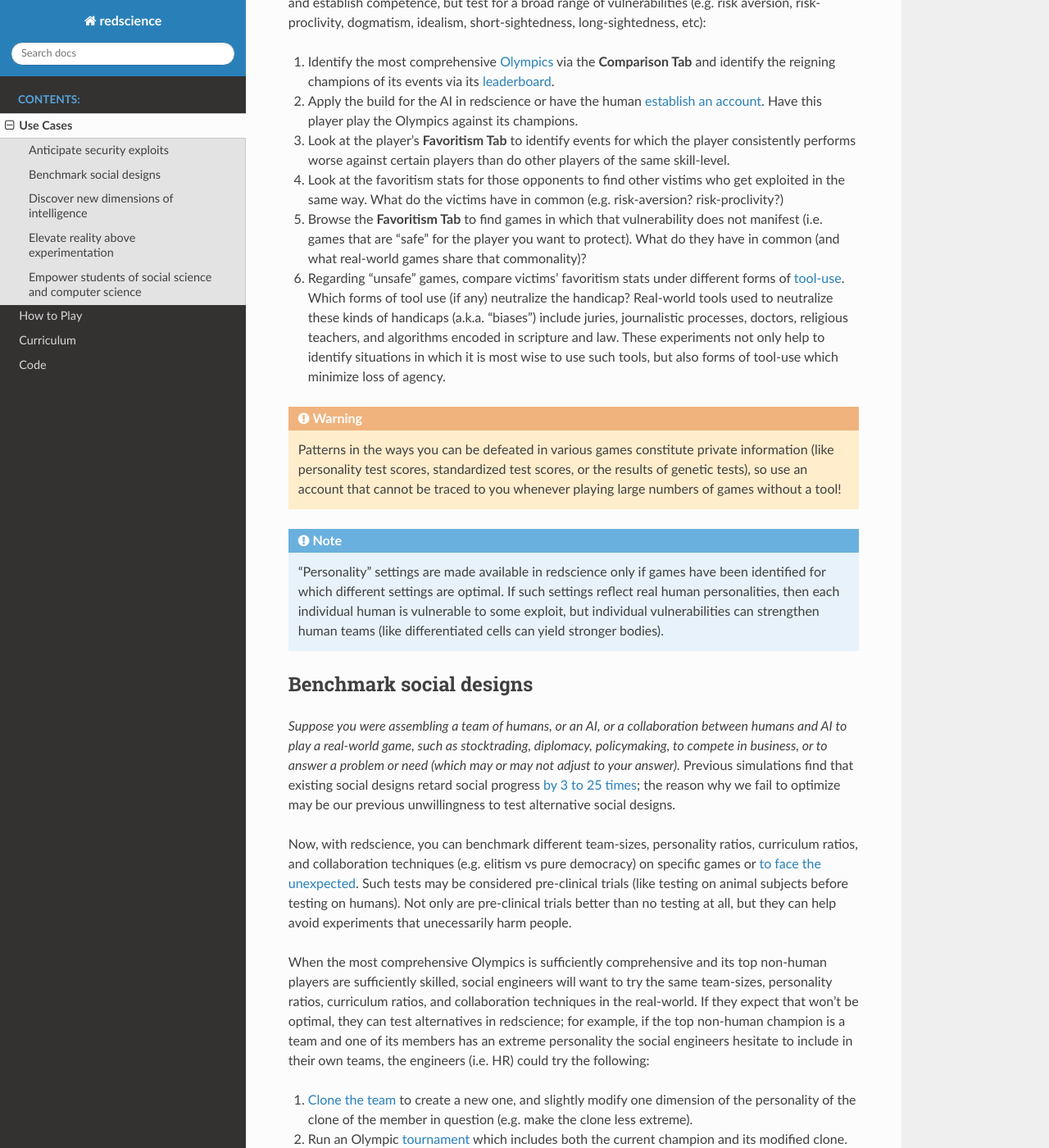
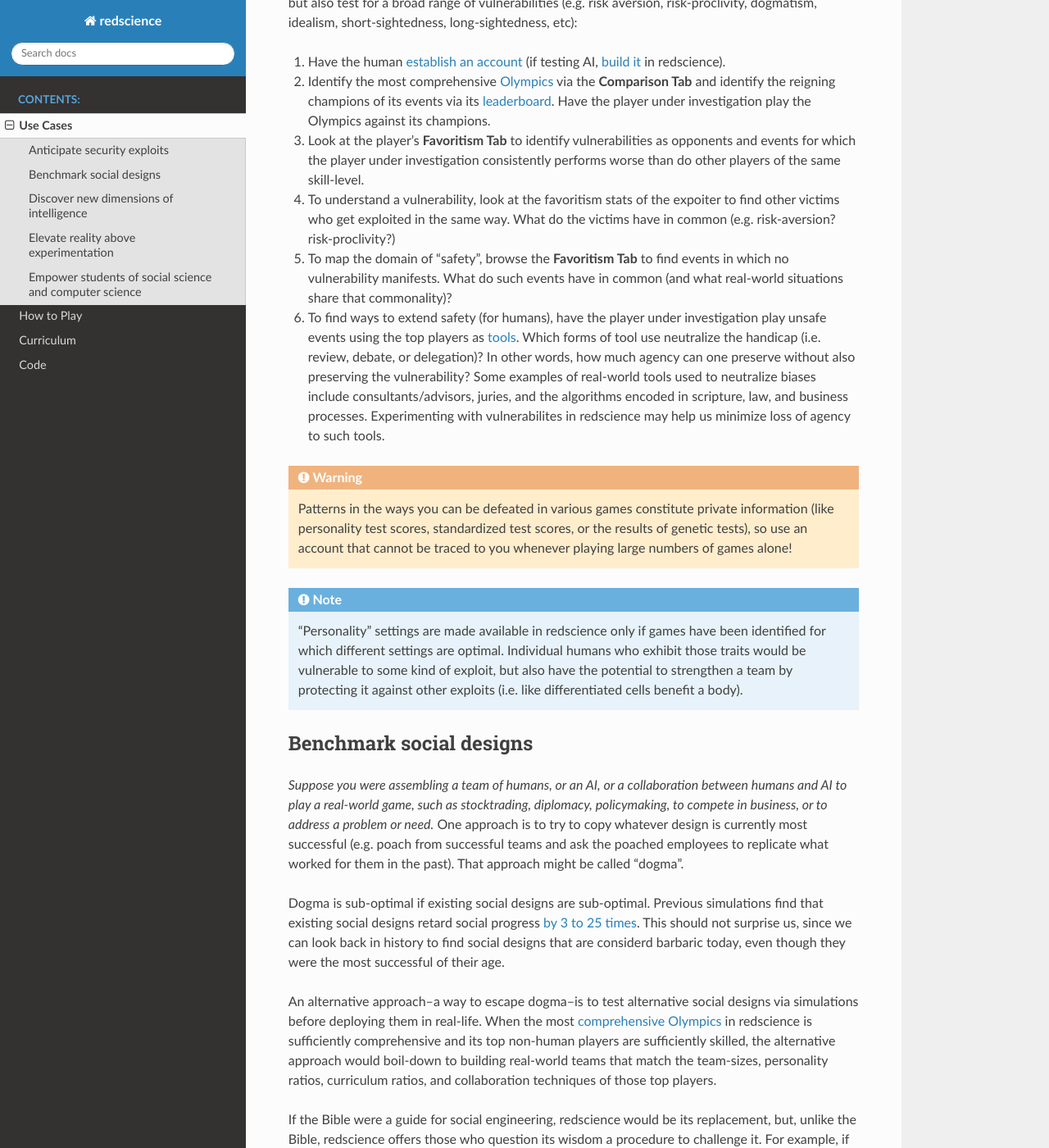
Before and after one commit to ChrisSantosLang/redscience, a Sphinx documentation site: the page built from docs/source/usecases.rst, in a window 1280 px wide and 1400 px high, scrolled down 440 px. Shown: the whole window at 82% size. Built offline with Sphinx 7.4.7 and the Read the Docs theme 2.0.0, drawn with Linux system fonts in a browser that asks for light colours; some of the changed text lies outside the part shown.

Commit message:
Update usecases.rst

```diff
--- a/docs/source/usecases.rst
+++ b/docs/source/usecases.rst
@@ -5,55 +5,54 @@
 ----------------------------
 
 *Suppose you were a developer assigned to deploy a new AI into the real world,
-or a parent/teacher trying to help a new human find their place in society.*
-You'd want to know in advance about any exploits to which that AI or person is
-vulnerable. *Or suppose you want to develop/establish your own ability (e.g.
-to win a social position).*
+or a parent/teacher trying to help a new human find their place in society.
+Or suppose you want to develop/establish your own ability (e.g. to win a social
+position).* You'd want to know in advance about any exploits to which that AI
+or person is vulnerable.
 
 Games are a time-tested method to develop/establish ability with logic and
-planning; newer games/players can extend gams to other abilities, such as
-social/political skills, trend-spotting/seting, an innovation. When the most
+planning, and can do the same with other kinds of ability, such as
+social/political skills, trend-spotting/setting, and innovation. When the most
 comprehensive Olympics is sufficiently comprehensive and its top players are
 sufficiently skilled, playing against them will not only teach and establish
-competence, but test for a broad range of vulnerabilities (e.g. risk aversion,
+competence, but also test for a broad range of vulnerabilities (e.g. risk aversion,
 risk-proclivity, dogmatism, idealism, short-sightedness, long-sightedness, etc):
 
+#. Have the human :doc:`establish an account <player>` (if testing AI,
+   :doc:`build it<playerfactory>` in redscience).
 #. Identify the most comprehensive :doc:`Olympics <tournament>` via the
    **Comparison Tab** and identify the reigning champions of its events via its
-   :doc:`leaderboard <game>`.
-#. Apply the build for the AI in redscience or have the human
-   :doc:`establish an account <player>`. Have this player play the Olympics
+   :doc:`leaderboard <game>`. Have the player under investigation play the Olympics
    against its champions.
-#. Look at the player’s **Favoritism Tab** to identify events for which the player
-   consistently performs worse against certain players than do other players of the
-   same skill-level.
-#. Look at the favoritism stats for those opponents to find other vistims who
-   get exploited in the same way. What do the victims have in common
-   (e.g. risk-aversion? risk-proclivity?)
-#. Browse the **Favoritism Tab** to find games in which that
-   vulnerability does not manifest (i.e. games that are "safe" for the player you
-   want to protect). What do they have in common (and what real-world games share
-   that commonality)?
-#. Regarding "unsafe" games, compare victims’ favoritism stats under different
-   forms of :doc:`tool-use <playerfactory>`. Which forms of tool use (if any)
-   neutralize the handicap? Real-world tools used to neutralize these kinds of
-   handicaps (a.k.a. "biases") include juries, journalistic processes, doctors,
-   religious teachers, and algorithms encoded in scripture and law. These experiments
-   not only help to identify situations in which it is most wise to use such tools,
-   but also forms of tool-use which minimize loss of agency.
+#. Look at the player’s **Favoritism Tab** to identify vulnerabilities as
+   opponents and events for which the player under investigation consistently
+   performs worse than do other players of the same skill-level.
+#. To understand a vulnerability, look at the favoritism stats of the expoiter to
+   find other victims who get exploited in the same way. What do the victims have in
+   common (e.g. risk-aversion? risk-proclivity?)
+#. To map the domain of "safety", browse the **Favoritism Tab** to find events in
+   which no vulnerability manifests. What do such events have in common (and what
+   real-world situations share that commonality)?
+#. To find ways to extend safety (for humans), have the player under investigation play
+   unsafe events using the top players as :doc:`tools <playerfactory>`. Which forms of
+   tool use neutralize the handicap (i.e. review, debate, or delegation)? In other words,
+   how much agency can one preserve without also preserving the vulnerability? Some
+   examples of real-world tools used to neutralize biases include consultants/advisors,
+   juries, and the algorithms encoded in scripture, law, and business processes.
+   Experimenting with vulnerabilites in redscience may help us minimize loss of agency
+   to such tools.
 
 .. Warning:: Patterns in the ways you can be defeated in various games
   constitute private information (like personality test scores,
   standardized test scores, or the results of genetic tests), so use
   an account that cannot be traced to you whenever playing large numbers
-  of games without a tool!
+  of games alone!
 
 .. Note:: "Personality" settings are made available in redscience only if games
-  have been identified for which different settings are optimal. If such
-  settings reflect real human personalities, then
-  each individual human is vulnerable to some exploit, but individual
-  vulnerabilities can strengthen human teams (like differentiated cells
-  can yield stronger bodies).
+  have been identified for which different settings are optimal. Individual humans who
+  exhibit those traits would be vulnerable to some kind of exploit, but also have the
+  potential to strengthen a team by protecting it against other exploits (i.e. like
+  differentiated cells benefit a body).
 
 
 Benchmark social designs
@@ -62,44 +61,49 @@
 *Suppose you were assembling a team of humans, or an AI, or a
 collaboration between humans and AI to play a real-world game, such as
 stocktrading, diplomacy, policymaking, to compete in business, or to
-answer a problem or need (which may or may not adjust to your answer).*
-Previous simulations find that existing social designs retard social
-progress `by 3 to 25 times <https://figshare.
-com/articles/dataset/Varieties_of_Elitism/7052264>`_; the reason
-why we fail to optimize may be our previous unwillingness to test
-alternative social designs.
+address a problem or need.* One approach is to try to copy whatever design is
+currently most successful (e.g. poach from successful teams and ask the poached
+employees to replicate what worked for them in the past). That approach might
+be called "dogma".
 
-Now, with redscience, you can benchmark different team-sizes, personality
-ratios, curriculum ratios, and collaboration techniques (e.g. elitism vs
-pure democracy) on specific games or `to face the unexpected <Olympics>`_.
-Such tests may be considered pre-clinical trials (like testing on animal
-subjects before testing on humans). Not only are pre-clinical trials
-better than no testing at all, but they can help avoid experiments that
-unecessarily harm people.
+Dogma is sub-optimal if existing social designs are sub-optimal. Previous
+simulations find that existing social designs retard social progress
+`by 3 to 25 times <https://figshare.com/articles/dataset/Varieties_of_Elitism/7052264>`_.
+This should not surprise us, since we can look back in history to find social
+designs that are considerd barbaric today, even though they were the most
+successful of their age.
 
-When the most comprehensive Olympics is sufficiently comprehensive and
-its top non-human players are sufficiently skilled, social engineers
-will want to try the same team-sizes, personality ratios, curriculum
-ratios, and collaboration techniques in the real-world. If they expect
-that won't be optimal, they can test alternatives in redscience; for
-example, if the top non-human champion is a team and one of its members
-has an extreme personality the social engineers hesitate to include in
-their own teams, the engineers (i.e. HR) could try the following:
+An alternative approach--a way to escape dogma--is to test alternative
+social designs via simulations before deploying them in real-life.
+When the most :doc:`comprehensive Olympics <tournament>` in redscience is
+sufficiently comprehensive and its top non-human players are sufficiently
+skilled, the alternative approach would boil-down to building real-world teams
+that match the team-sizes, personality ratios, curriculum ratios, and
+collaboration techniques of those top players.
 
-#. :doc:`Clone the team <playerfactory>` to create a new one, and slightly
-   modify one dimension of the personality of the clone of the member in
-   question (e.g. make the clone less extreme).
+If the Bible were a guide for social engineering, redscience would be its
+replacement, but, unlike the Bible,
+redscience offers those who question its wisdom a procedure to challenge it.
+For example, if the top non-human champion is a team that included an extreme
+personality that social engineers hesitate to include in real-world teams, the
+engineers could challenge the wisdom of including that personality as follows:
+
+#. :doc:`Clone <playerfactory>` the top team to create a new one, and make the
+   objectionable personality less extreme in the cloned member.
 #. Run an Olympic :doc:`tournament <tournament>` which includes both the
-   current champion and its modified clone. Does the modified clone
-   outperform its parent, or does the parent make the extreme personality of
-   that team-member into a strength?
+   parent and its modified clone. Does the modified clone
+   outperform its parent? If not, are there specific events in which it does?
+   What real-world situations match the events on which the parent outperforms
+   the clone (i.e. what is there to appreciate about the extreme personality)?
 
 .. Note:: The most comprehensive Olympics will include cooperative games
   (like the *Public Goods game*), alliance games (like *Risk*), deception
   games (like *Hide and Seek*), and probabilistic games (like *Poker*),
-  as well as traditionally competitive games (like *Chess*), so this approach
+  as well as planning games (like *Chess*), so this approach
   hedges against the potential for any real-world game to
-  shift in any of these directions.
+  shift in any of these directions. If we can limit the shifting of real-world
+  games, then it may be appropriate to use Olympics other than the most
+  comprehensive in the procedures above.
 
 
 Discover new dimensions of intelligence
@@ -107,16 +111,17 @@
 
 *Suppose you loved someone so much that you wanted to leave a valuable
 legacy to their children and to the generations that follow. More than build an
-empire, you want to advance the standard of quality so that any "better"
-empire would be building on your legacy.* What advance of quality could be more
-enriching than the introduction of a new dimension of intelligence (e.g.
-granting a culture its first awareness of music, empathy, tool-use, exploration
+empire that could be replaced, you want to advance the very standard of quality
+so that any replacement would build on your legacy.* What advance of quality
+could be more enriching than the introduction of a new dimension of intelligence (e.g.
+granting a culture its first awareness of empathy, tool-use, exploration
 or other not-yet-named dimension of intelligence)?
 
 Intelligence is measured in terms of the kinds of games which one being
-wins over another, so every dimension of intelligence can be expressed as a
-kind of game (e.g. games that test empathy by requiring players to collaborate
-with players of different skill-level and/or norms). The most comprehensive
+wins over another, so each dimension of intelligence can be expressed as a
+set of games (e.g. empathy can be expressed as games in which empathic
+players have advantage, perhaps because those games require collaboration
+with players with different skill-level and norms). The most comprehensive
 :doc:`Olympics <tournament>` would test every dimension of intelligence, so the
 legacy of making the most comprehensive Olympics more comprehensive (while
 maintaining elementality) is like the legacy of expanding the Periodic Table of
@@ -140,9 +145,8 @@
 *Suppose our society were divided by competing systems of social norms.* For
 example, the best strategy in the *Volunteer* game depends upon prevailing
 social norms which happen to correspond to the real-world norms of "turn-taking"
-vs "caste system" (which sometimes manifests as racial discrimination).
-redscience might provide a better way to resolve disagreement about which norms
-to choose:
+vs "caste system" (which sometimes manifests as racial discrimination). One way
+to resolve the competition might be to benchmark the norms in redscience:
 
 #. Copy the top-ranked *AI* for the *Volunteer* :doc:`game <game>` to a new
    *Universe* (but :doc:`do not copy its curriculum <playerfactory>`). Play a
@@ -151,27 +155,29 @@
    *AI* in that *Universe*.
 #. Similarly create a second private *Universe* in which you train all *AI*
    to play *Volunteer* via caste (i.e. whoever got the better deal last time
-   gets it again). Copy in an *AI* from the turn-taking *Universe* (retaining
-   its turn-taking experience) and confirm that it switches to the caste
-   strategy. Copy an *AI* to the turn-taking *Universe* (retaining experience)
-   and confirm that it switches to turn-taking.
+   gets it again).
+#. Copy an *AI* from the turn-taking *Universe* to the caste *Universe* (retaining
+   its turn-taking experience), and confirm that it switches to the caste strategy.
+#. Copy an *AI* from the caste *Universe* to the turn-taking *Universe* (retaining
+   its caste experience) and confirm that it switches to turn-taking.
 #. Create a third private *Universe* composed of equal numbers of players from the
    first two *Universes*. Which norm survives a *Volunteer* :doc:`tournament <tournament>`?
    Similarly test other population ratios to find the minimum ratio for the
-   other norm to survive. Observe the impact of freedom to select social
-   interactions (as opposed to random selection) by running tournaments where
-   each reselection of players is composed of one player selected at random plus
-   the top-ranked player and the favorite of the top-ranked player.
+   other norm to survive.
+#. Observe how freedom to select social situations impacts norms by running tournaments
+   where each reselection of players is composed of a player and their favorite
+   opponent. Repeat the experiment where each reselection is composed of two random
+   players plus the favorite opponent of the top-ranked player.
 
 If we couldn’t run these experiments to our satisfaction in redscience,
-would we be doomed to spend our real lives serving as the subjects of
+would we be doomed to spend our real lives serving as the subjects in
 such experiments (i.e. as pawns in a war between competing systems of
 norms)?
 
 Empower students of social science and computer science
 -------------------------------------------------------
 
-*Suppose you were a social science or computer science teacher*. It's one thing
+*Suppose you were a social science teacher or computer science teacher*. It's one thing
 to expose students to new ideas, but another thing to empower students to test
 those ideas for themselves. Although redscience is designed to be accessible at
 the secondary-education level, it is just as relevant in post-secondary education.
```
